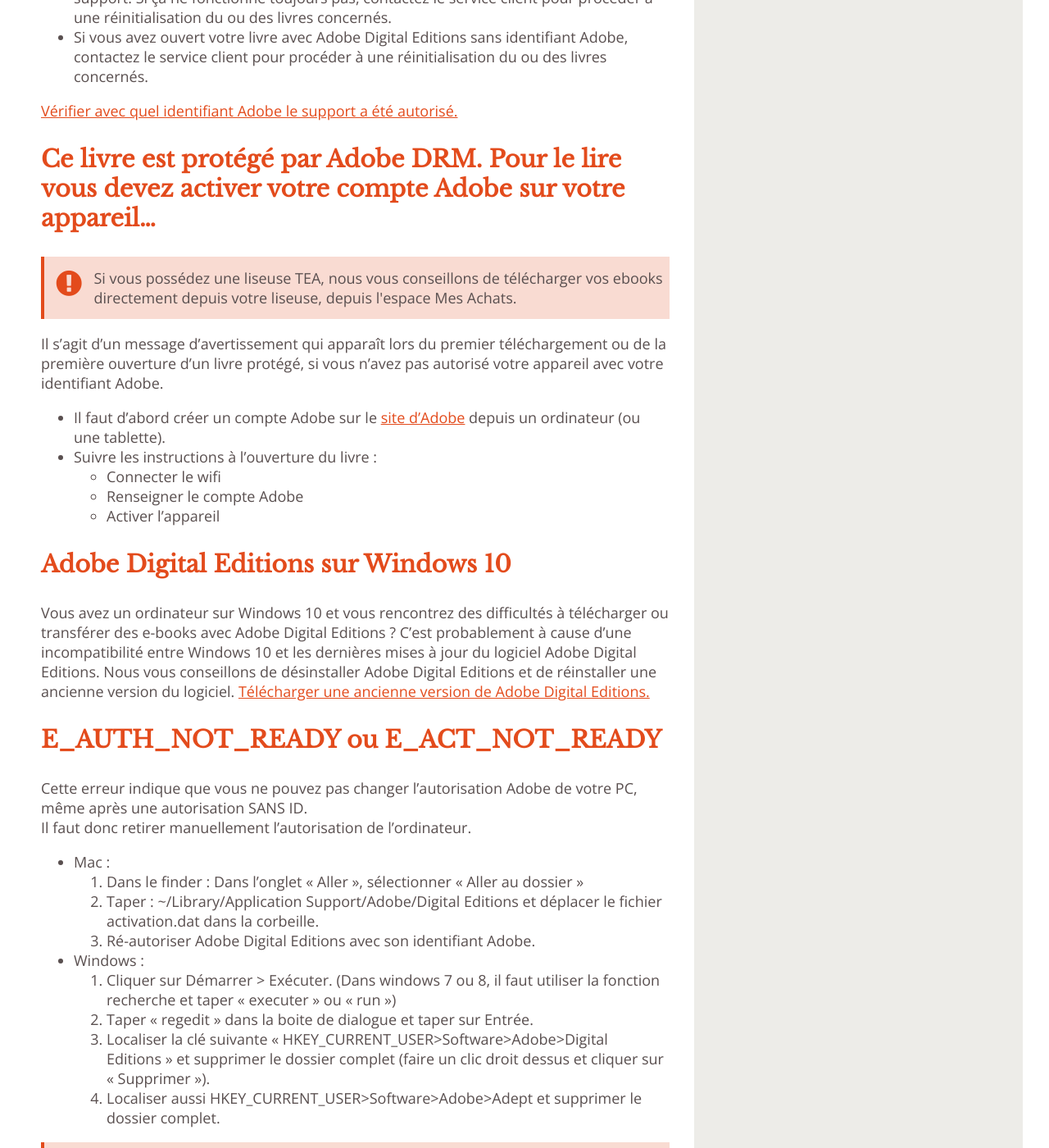
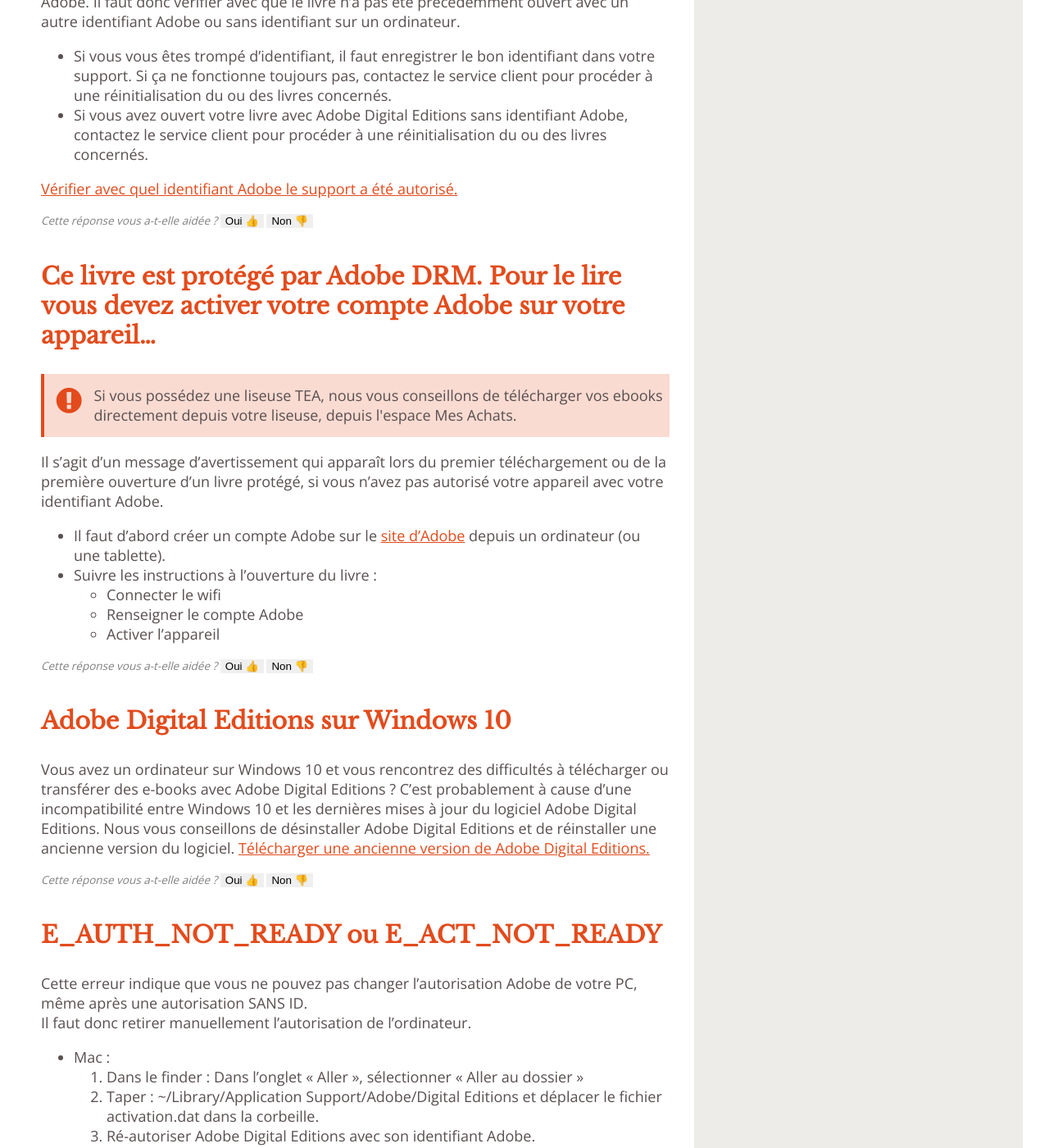
Before and after one commit to TEA-ebook/help-center, a Jekyll site: the page built from _pages/FAQ-erreur.md, in a window 1280 px wide and 1400 px high, scrolled down 1999 px. Shown: the whole window at 82% size. Built offline with Jekyll 4.4.1, drawn with Linux system fonts in a browser that asks for light colours; some of the changed text lies outside the part shown.

Commit message:
Add: feedback on all questions

```diff
--- a/_includes/feedback-button.html
+++ b/_includes/feedback-button.html
@@ -1,4 +1,4 @@
-<div class="feedback center">Cette réponse vous a-t-elle aidée ?
+<div class="feedback">Cette réponse vous a-t-elle aidée ?
 	<form action="https://formspree.io/astranchet@tea-ebook.com" method="POST">
 	    <input type="hidden" name="page" value="{{ page.url }}">
 	    <input type="hidden" name="question" value="{{ include.question }}">
--- a/_pages/FAQ-erreur.md
+++ b/_pages/FAQ-erreur.md
@@ -18,6 +18,8 @@
 * Si vous avez ouvert votre livre avec Adobe Digital Editions sans identifiant Adobe, contactez le service client pour procéder à une réinitialisation du ou des livres concernés.
 
 [Vérifier avec quel identifiant Adobe le support a été autorisé.](/faq-comptes/#identifiant-adobe)
+
+{% include feedback-button.html question="E_LIC_ALREADY_FULFILLED_BY_ANOTHER_USER" %}
 
 {% include anchor.html id="request-expired" label="E_ADEPT_REQUEST_EXPIRED" %}
 
@@ -41,6 +43,8 @@
     * Appuyer ensuite sur « Synchroniser l'heure ».
     * Activer aussi la « Synchronisation automatique de l'heure », en appuyant sur le bouton On/Off
 
+{% include feedback-button.html question="E_ADEPT_REQUEST_EXPIRED" %}
+
 {% include anchor.html id="livre-abime-protege" label="Impossible de lire ce livre il est peut-être abîmé ou protégé (sur liseuse)" %}
 
 ### Impossible de lire ce livre il est peut-être abîmé ou protégé (sur liseuse)
@@ -54,6 +58,8 @@
 * Si vous avez ouvert votre livre avec Adobe Digital Editions sans identifiant Adobe, contactez le service client pour procéder à une réinitialisation du ou des livres concernés.
 
 [Vérifier avec quel identifiant Adobe le support a été autorisé.](/faq-comptes/#identifiant-adobe)
+
+{% include feedback-button.html question="Impossible de lire ce livre il est peut-être abîmé ou protégé (sur liseuse)" %}
 
 {% include anchor.html id="protege-adobe-DRM" label="Ce livre est protégé par Adobe DRM. Pour le lire vous devez activer votre compte Adobe sur votre appareil..." %}
 
@@ -69,6 +75,8 @@
     * Renseigner le compte Adobe
     * Activer l'appareil
 
+{% include feedback-button.html question="Ce livre est protégé par Adobe DRM. Pour le lire vous devez activer votre compte Adobe sur votre appareil..." %}
+
 {% include anchor.html id="ADE-Windows10" label="Adobe Digital Editions sur Windows 10" %}
 
 ### Adobe Digital Editions sur Windows 10
@@ -77,6 +85,8 @@
 C'est probablement à cause d'une incompatibilité entre Windows 10 et les dernières mises à jour du logiciel Adobe Digital Editions.
 Nous vous conseillons de désinstaller Adobe Digital Editions et de réinstaller une ancienne version du logiciel.
 [Télécharger une ancienne version de Adobe Digital Editions.](http://www.adobe.com/support/digitaleditions/downloads.html)
+
+{% include feedback-button.html question="Adobe Digital Editions sur Windows 10" %}
 
 {% include anchor.html id="not-ready" label="E_AUTH_NOT_READY ou E_ACT_NOT_READY" %}
 
@@ -96,6 +106,8 @@
     4. Localiser aussi HKEY_CURRENT_USER>Software>Adobe>Adept et supprimer le dossier complet.
 
 <div class="warningtip"><p>Si vous possédez une liseuse TEA ou une liseuse Pocketbook Touchlux 2 ou Sense avec le logiciel mis à jour, nous vous conseillons de télécharger vos ebooks directement depuis votre liseuse.</p></div>
+
+{% include feedback-button.html question="E_AUTH_NOT_READY" %}
 
 {% include anchor.html id="error-check-activation" label="Error check activation" %}
 
@@ -151,6 +163,8 @@
 
 <div class="warningtip"><p>Si vous possédez une liseuse TEA, nous vous conseillons de télécharger vos ebooks directement depuis votre liseuse, depuis l'espace Mes Achats.</p></div>
 
+{% include feedback-button.html question="Error check activation" %}
+
 
 {% include anchor.html id="duplicate-transaction" label="E_ADEPT_DUPLICATE_TRANSACTION_ID" %}
 
@@ -159,7 +173,7 @@
 Lorsque vous rencontrez ce message, cela signifie que votre autorisation Adobe ID n'est plus reconnue par le logiciel Adobe Digital Editions.
 Contactez votre Service Clients et demandez une réinitialisation du lien de votre livre numérique.
 
-{% include feedback-button.html question="400 Bad request" %}
+{% include feedback-button.html question="E_ADEPT_DUPLICATE_TRANSACTION_ID" %}
 
 {% include anchor.html id="400-bad-request" label="Erreur : « 400 Bad Request » à l'ouverture de la librairie ou de mes Achats sur liseuse" %}
 
@@ -175,4 +189,4 @@
  * Ré-essayer alors de vous connecter à votre librairie.
 
 
-{% include feedback-button.html question="400 Bad request" %}
+ {% include feedback-button.html question="400 Bad request" %}
```
